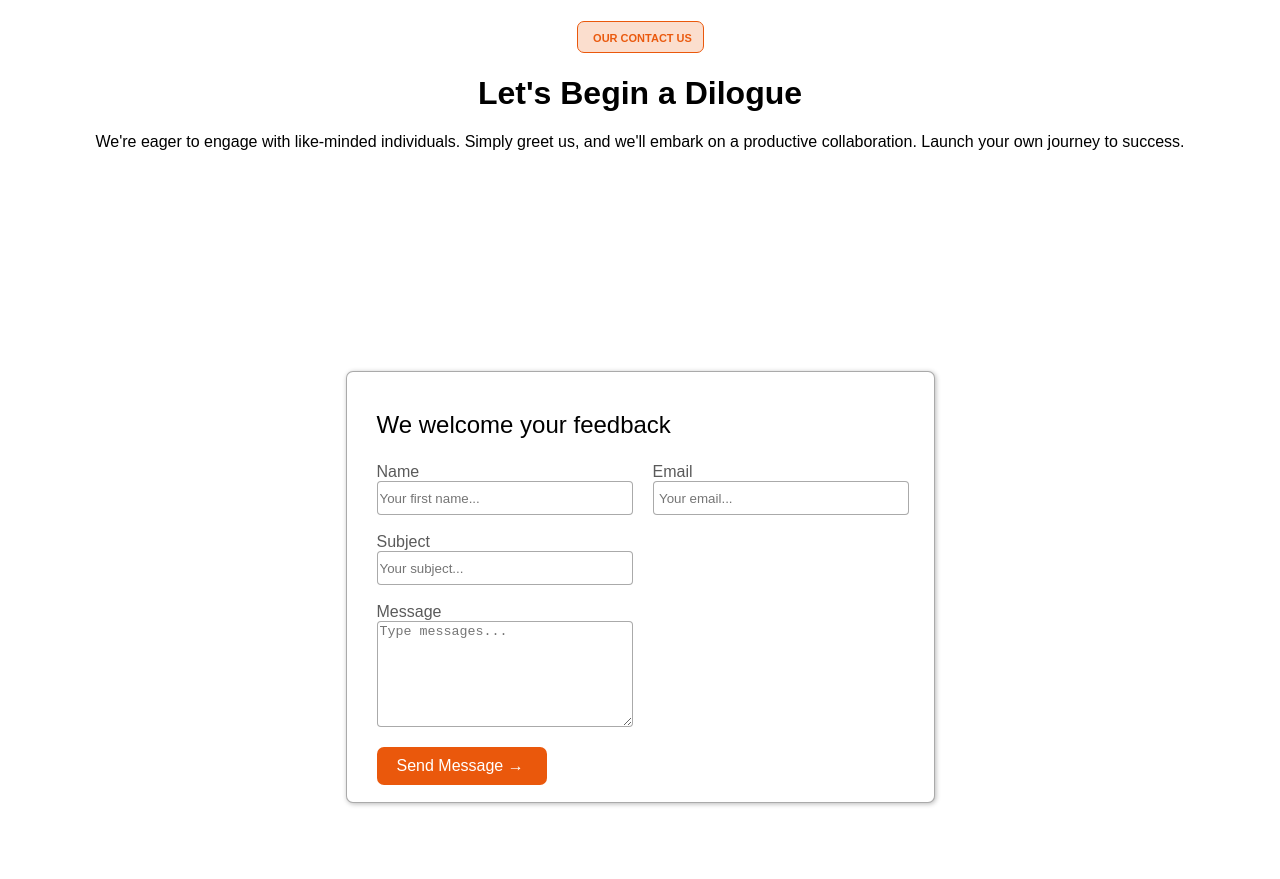
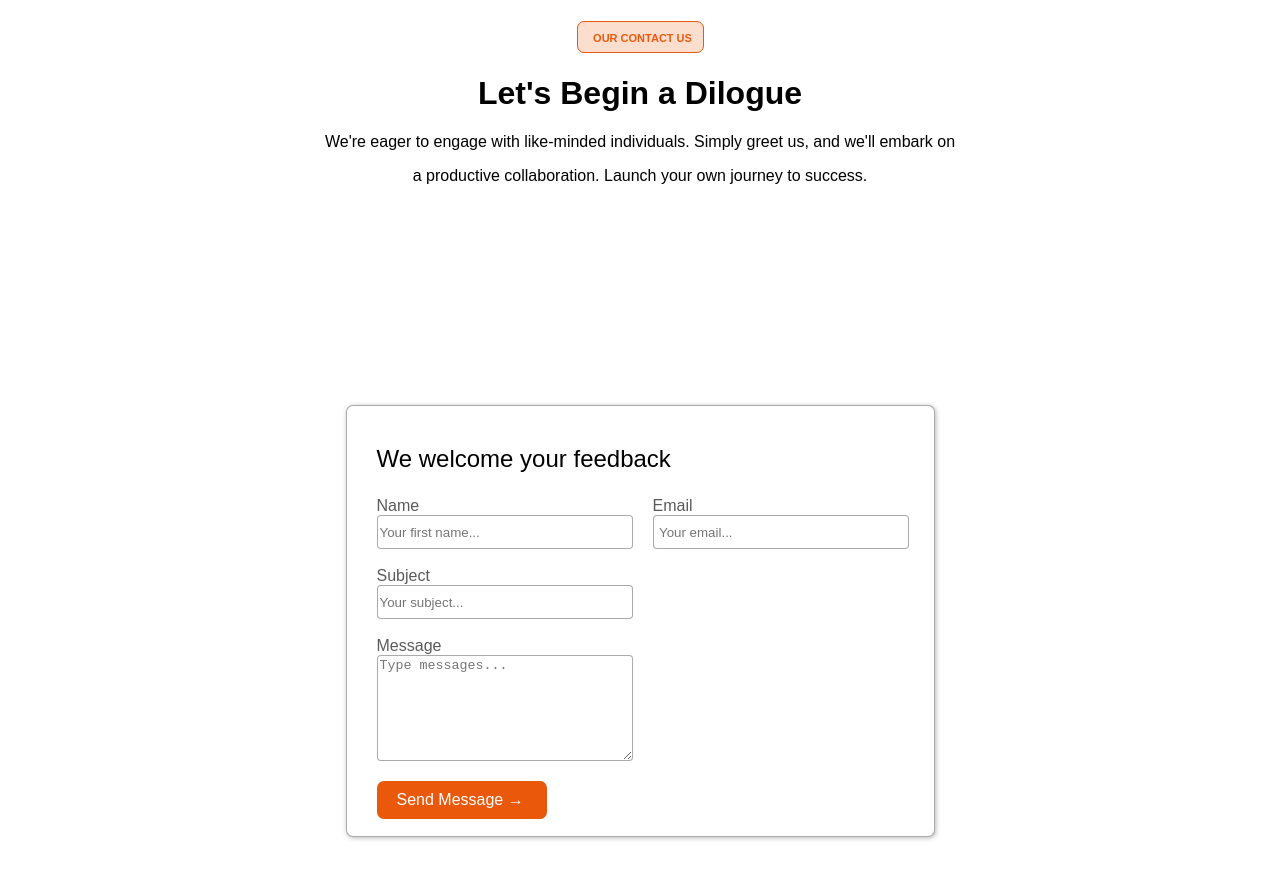
Before and after one commit to vikramreddy153/10k_coders_vikky, a plain HTML site: page portofolio_webpage/index.html in a window 1280 px wide. Shown: the part 2980-3859 px from the top of the page. Drawn offline with Linux system fonts and the light colour scheme.

Commit message:
Update index.html

```diff
--- a/portofolio_webpage/index.html
+++ b/portofolio_webpage/index.html
@@ -136,7 +136,8 @@
         <center>
             <p class="ourcontactus">OUR  CONTACT US</p>
             <h1>Let's Begin a Dilogue</h1>
-            <p>We're eager to engage with like-minded individuals. Simply greet us, and we'll embark on a productive collaboration. Launch your own journey to success.</p>
+            <p>We're eager to engage with like-minded individuals. Simply greet us, and we'll embark on </p>
+            <p>a productive collaboration. Launch your own journey to success.</p>
         </center>
 
         <div class="contact-container">
```
